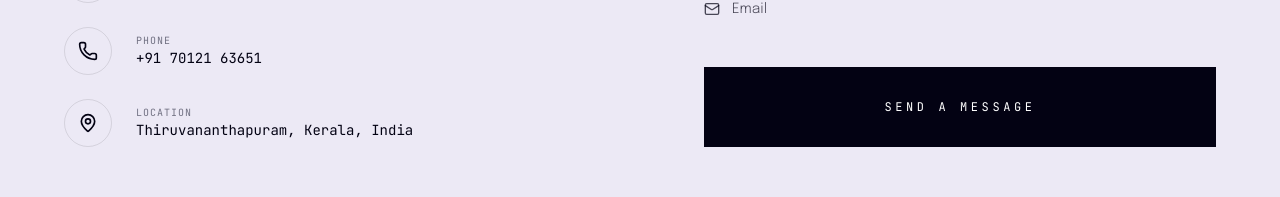
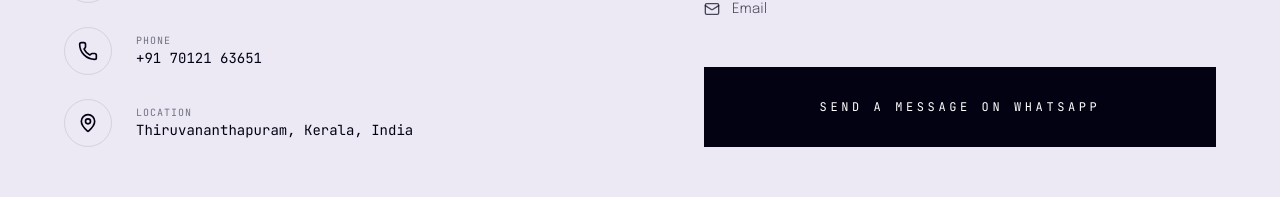
Before and after one commit to sreeram0343/sreeram-portfolio, a Next.js app: page / in a window 1280 px wide. Shown: the part 6353-6550 px from the top of the page. Built offline with nearby package versions, Linux system fonts and the light colour scheme.

Commit message:
Update: Connect 'Send a Message' button to WhatsApp (+91 70121 63651)

```diff
--- a/app/page.tsx
+++ b/app/page.tsx
@@ -433,10 +433,12 @@ function Contact() {
                 </div>
 
                 <a
-                  href={`mailto:${siteConfig.email}`}
+                  href="https://wa.me/917012163651"
+                  target="_blank"
+                  rel="noopener noreferrer"
                   className="group block w-full font-mono bg-primary text-primary-foreground p-8 text-center text-xs tracking-[0.3em] uppercase hover:bg-accent hover:text-white transition-all duration-300"
                 >
-                  Send a Message
+                  Send a Message on WhatsApp
                 </a>
             </div>
           </div>
```
